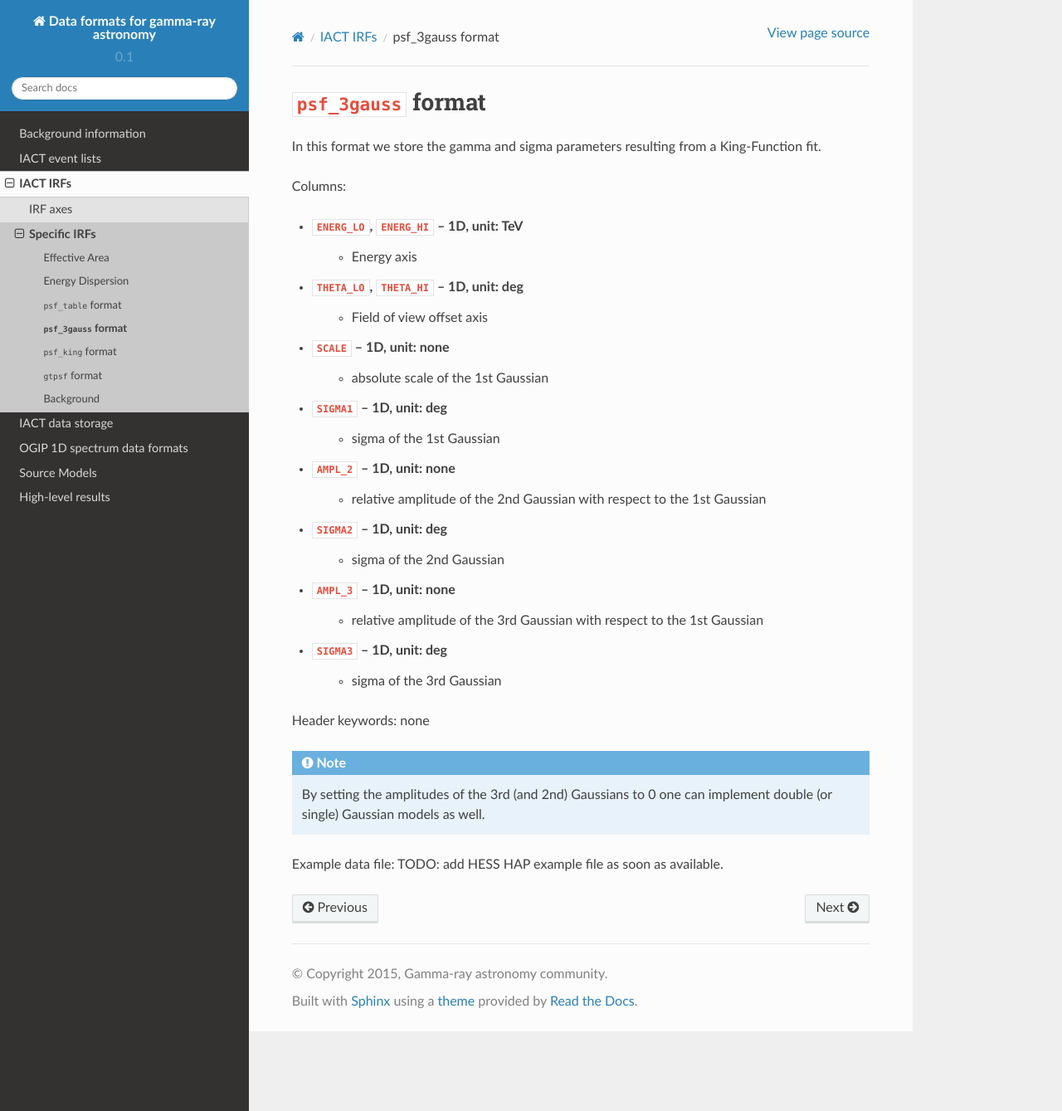
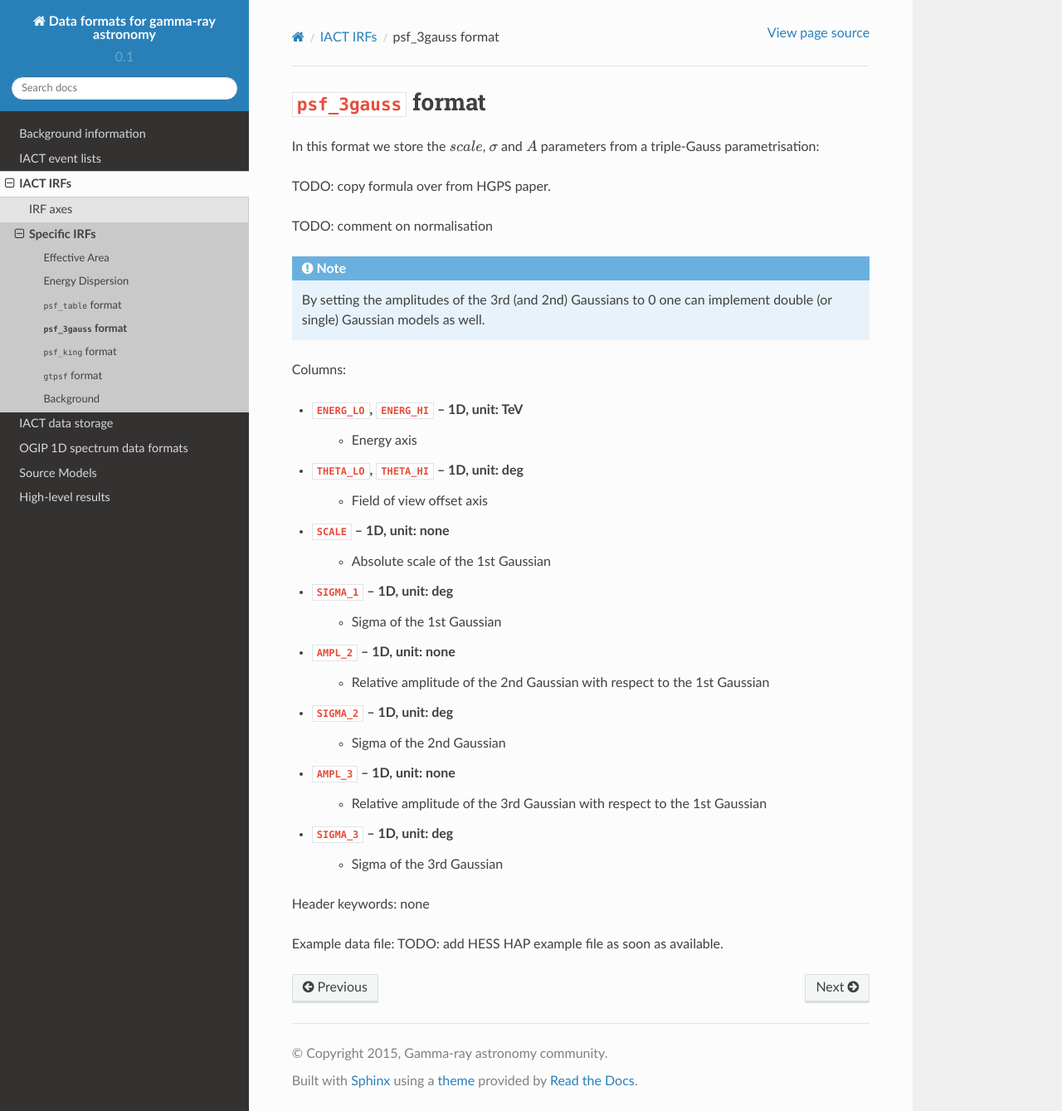
Before and after one commit to open-gamma-ray-astro/gamma-astro-data-formats, a Sphinx documentation site: the page built from source/irfs/psf_3gauss/index.rst, in a window 1280 px wide and 1339 px high. Shown: the whole window at 83% size. Built offline with Sphinx 7.4.7 and the Read the Docs theme 2.0.0, drawn with Linux system fonts in a browser that asks for light colours.

Commit message:
Fix formatting

```diff
--- a/source/irfs/psf_3gauss/index.rst
+++ b/source/irfs/psf_3gauss/index.rst
@@ -5,8 +5,17 @@
 ``psf_3gauss`` format
 =====================
 
-In this format we store the gamma and sigma parameters resulting from a
-King-Function fit.
+In this format we store the :math:`scale`, :math:`\sigma` and :math:`A`
+parameters from a triple-Gauss parametrisation:
+
+TODO: copy formula over from HGPS paper.
+
+TODO: comment on normalisation
+
+.. note::
+
+    By setting the amplitudes of the 3rd (and 2nd) Gaussians to 0 one can
+    implement double (or single) Gaussian models as well.
 
 Columns:
 
@@ -15,23 +24,18 @@ Columns:
 * ``THETA_LO``, ``THETA_HI`` -- 1D, unit: deg
     * Field of view offset axis
 * ``SCALE`` -- 1D, unit: none
-    * absolute scale of the 1st Gaussian
-* ``SIGMA1`` -- 1D, unit: deg
-    * sigma of the 1st Gaussian
+    * Absolute scale of the 1st Gaussian
+* ``SIGMA_1`` -- 1D, unit: deg
+    * Sigma of the 1st Gaussian
 * ``AMPL_2`` -- 1D, unit: none
-    * relative amplitude of the 2nd Gaussian with respect to the 1st Gaussian
-* ``SIGMA2`` -- 1D, unit: deg
-    * sigma of the 2nd Gaussian
+    * Relative amplitude of the 2nd Gaussian with respect to the 1st Gaussian
+* ``SIGMA_2`` -- 1D, unit: deg
+    * Sigma of the 2nd Gaussian
 * ``AMPL_3`` -- 1D, unit: none
-    * relative amplitude of the 3rd Gaussian with respect to the 1st Gaussian
-* ``SIGMA3`` -- 1D, unit: deg
-    * sigma of the 3rd Gaussian
+    * Relative amplitude of the 3rd Gaussian with respect to the 1st Gaussian
+* ``SIGMA_3`` -- 1D, unit: deg
+    * Sigma of the 3rd Gaussian
 
 Header keywords: none
 
-.. note::
-
-    By setting the amplitudes of the 3rd (and 2nd) Gaussians to 0 one can implement double (or single) Gaussian models as well.
-
-
 Example data file: TODO: add HESS HAP example file as soon as available.
```
Also changed, not shown: source/irfs/psf_king/index.rst (+12 -12 lines).
